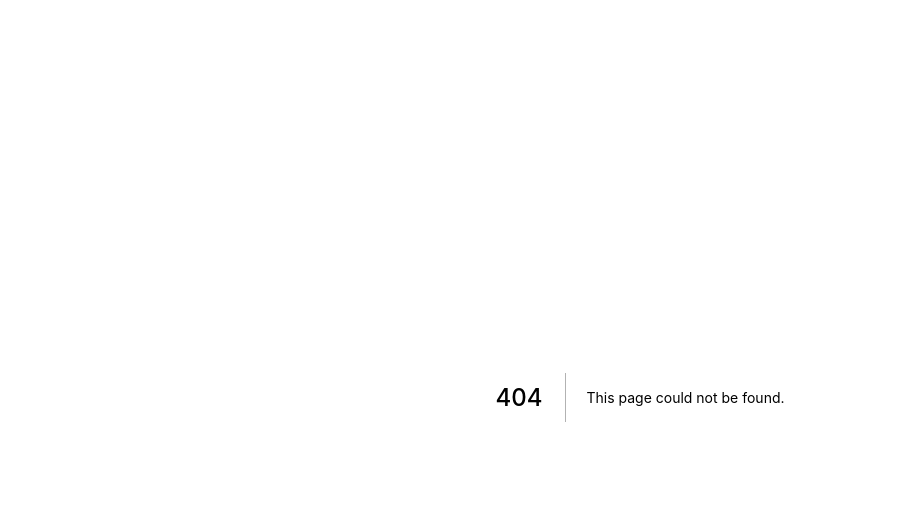
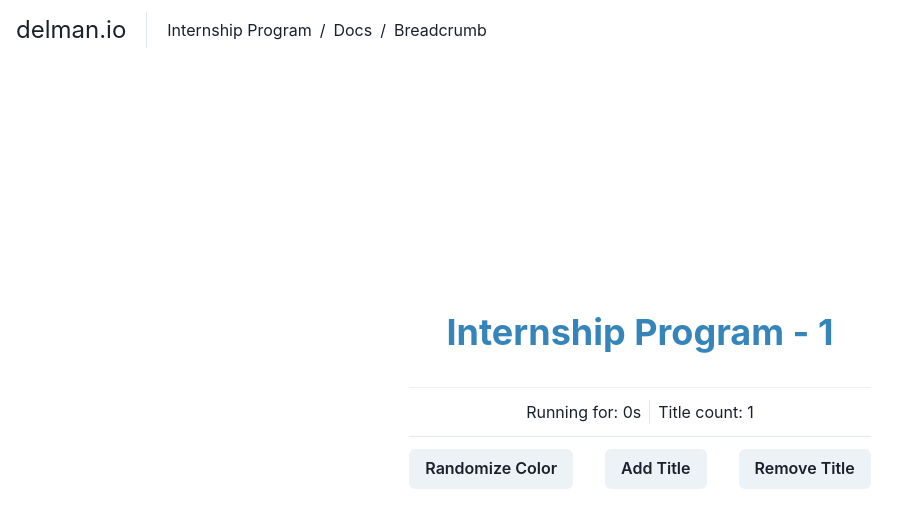
Before and after one commit to mfadl1/Delman-Internship---Fadli, a Next.js app in the folder my-app/: page /change-title in a window 1280 px wide. Before the commit this address had no page. Shown: the top 528 px of the page, without its empty margins (0-917 px from the left). Built offline with nearby package versions, Linux system fonts and the light colour scheme.

Commit message:
add feature title transformer

```diff
--- a/my-app/components/navbar.js
+++ b/my-app/components/navbar.js
@@ -9,7 +9,7 @@ export default function Navbar(){
                 <Text fontSize="2xl">delman.io</Text>
                 <Breadcrumb>
                     <BreadcrumbItem>
-                        <BreadcrumbLink href='#'>Internship Program</BreadcrumbLink>
+                        <BreadcrumbLink href='/'>Internship Program</BreadcrumbLink>
                     </BreadcrumbItem>
 
                     <BreadcrumbItem>
--- a/my-app/next.config.js
+++ b/my-app/next.config.js
@@ -1,6 +1,6 @@
 /** @type {import('next').NextConfig} */
 const nextConfig = {
-  reactStrictMode: true,
+  reactStrictMode: false,
   swcMinify: true,
 }
 
--- a/my-app/package.json
+++ b/my-app/package.json
@@ -15,6 +15,7 @@
     "@emotion/styled": "^11",
     "framer-motion": "^6",
     "next": "12.2.3",
+    "randomcolor": "^0.6.2",
     "react": "18.2.0",
     "react-dom": "18.2.0"
   },
--- /dev/null
+++ b/my-app/pages/change-title.js
@@ -0,0 +1,70 @@
+import { Box, Text, Divider, Heading, Stack, StackDivider, Flex, Button } from "@chakra-ui/react";
+import Navbar from "../components/navbar";
+import randomColor from "randomcolor";
+import React, { useState, useEffect } from 'react';
+
+export default function TitleTransformer(){
+
+    const [count, setCount] = useState(0);
+    const [headingArray, setHeadingArray] = useState([]);
+
+    const addHeading = () =>{
+        setCount(prevCount => prevCount + 1)
+        let coutelmt = count + 1
+        const title = 'Internship Program - ' + coutelmt
+        let color = randomColor();
+        headingArray.push({title,color})
+
+        console.log(count)
+        console.log(headingArray)
+    }
+
+    const removeHeading = () => {
+        setCount(count - 1)
+        setHeadingArray(headingArray.slice(0, -1))
+    }
+
+    useEffect(() => {
+        addHeading();
+    },[])
+
+    return(
+        <>
+        <Navbar />
+        <Box display="flex" alignItems="center" justifyContent="center" width="100%" minH="100vh">
+            <Flex direction="column" align="center" justify="center">
+                {/* <Heading mb={8}>
+                    Internship Program - 1
+                </Heading> */}
+                {headingArray.map((item, index) => {
+                    return (
+                        <Heading key={index} mb={8} color={ item.color }>{item.title}</Heading>
+                    )
+                })}
+                <Divider mb={3}/>
+                <Stack direction="column" divider={<StackDivider borderColor='gray.200' />} spacing={3}>
+                    <Stack direction="row" divider={<StackDivider borderColor='gray.200' />} justify="center">
+                        <Text>
+                            Running for: 0s
+                        </Text>
+                        <Text>
+                            Title count: {count}
+                        </Text>
+                    </Stack>
+                    <Stack direction="row" spacing={8}>
+                        <Button>
+                            Randomize Color
+                        </Button>
+                        <Button onClick={addHeading} disabled={count == 5}>
+                            Add Title
+                        </Button>
+                        <Button onClick={removeHeading} disabled={count == 1}>
+                            Remove Title
+                        </Button>
+                    </Stack>
+                </Stack>
+            </Flex>
+        </Box>
+        </>
+    )
+}
--- a/my-app/styles/globals.css
+++ b/my-app/styles/globals.css
@@ -14,7 +14,6 @@ a {
 * {
   box-sizing: border-box;
   border-style: solid;
-  overflow: hidden;
 }
 
 @media (prefers-color-scheme: dark) {
```
Also changed, not shown: my-app/components/home.js (+5 -3 lines), 1 other file (tests, documents, lock files or other folders).
